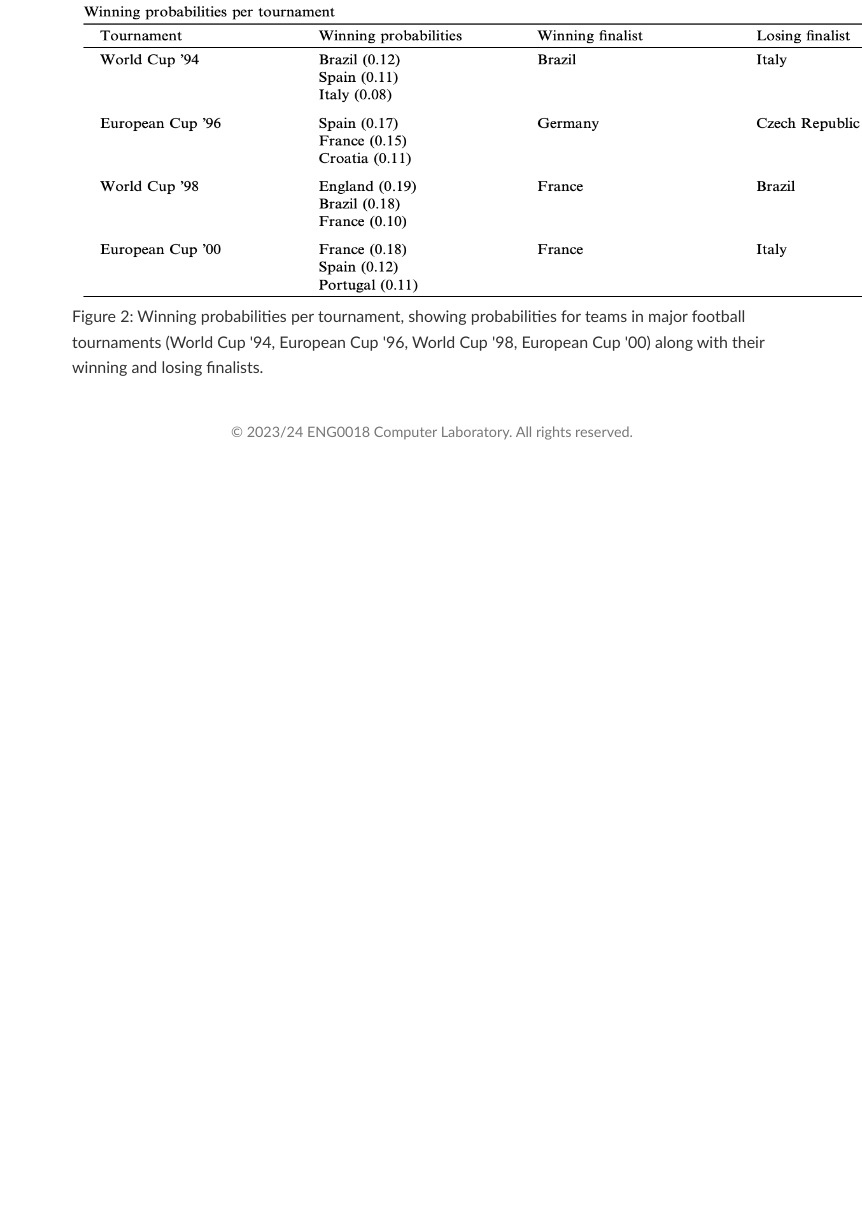
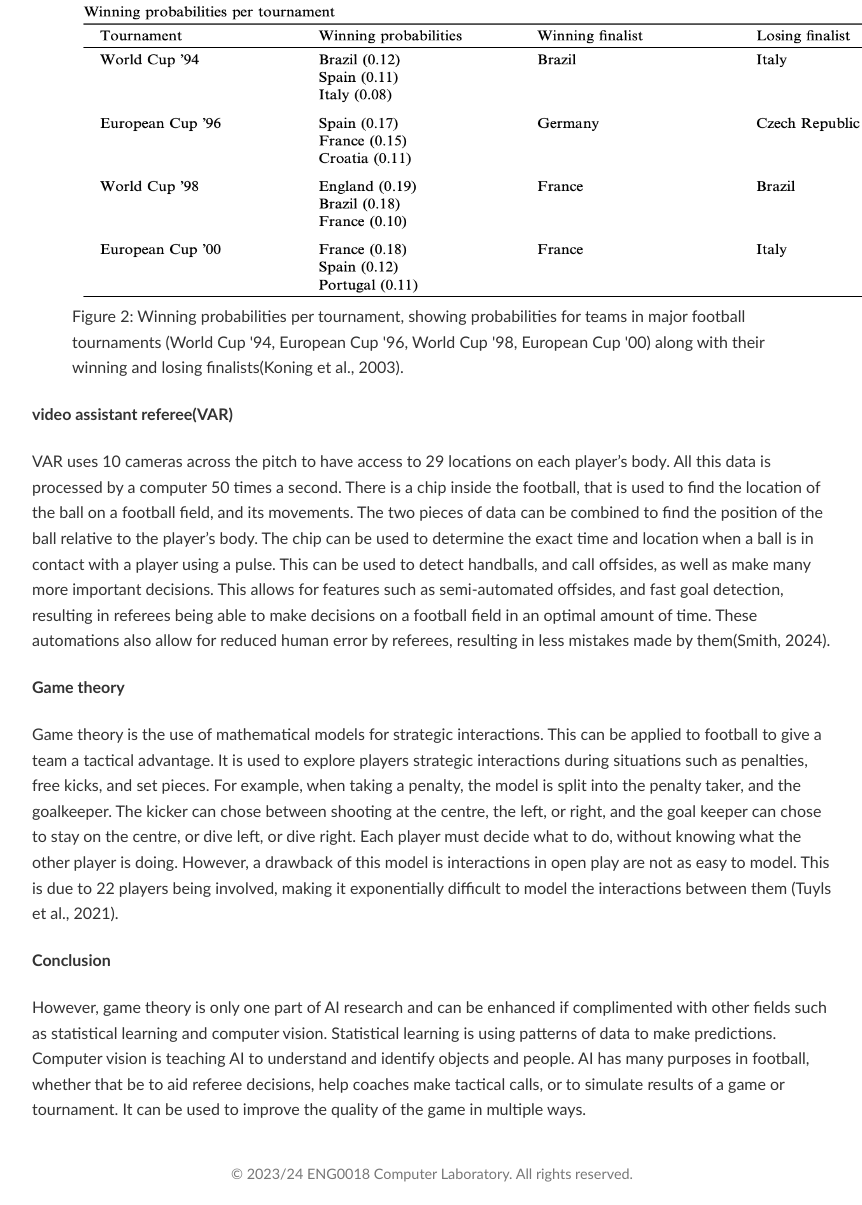
Before and after one commit to FEPSFY6880550/FY6880550, a plain HTML site: page index.html in a window 1280 px wide. Shown: the part 2179-3384 px from the top of the page, without its empty margins (208-1070 px from the left). Before the commit the page ends 2642 px from the top, so only its background shows below. Drawn offline with Linux system fonts and the light colour scheme.

Commit message:
Update index.html

```diff
--- a/index.html
+++ b/index.html
@@ -87,11 +87,23 @@
                 <p>The outcome of a match, let alone a tournament is impossible to guess. However, a calculated prediction can be made based on statistics. The same way win probabilities can be used to predict the outcome of a match, similar methods can be used to predict the outcome of tournaments. One model that can be used is the Dutch Werkgroep Voetbal Statistiek model. The model is based on Poisson parameters. This refers to the probability of a given number of events occurring, independent of each other. This was developed to predict the probability of a national team winning a tournament. This measures the expected number of goals in a completed match. This data is used to predict the likelihood of a team winning a tournament. In an international tournament, some teams may have never played each other, resulting in missing data, which must be considered when using the model. As shown in figure 2, the model is reasonably accurate in its predictions. In 1994, Brazil had the highest win probability, and won, with the other finalists having the third highest win probability. Similar results can be noticed for 1998, and 2000, with 1996 being an outlier of results (Koning et al., 2003). </p>
                 <figure>
                     <img src = "Figure2.png">
-                    <figcaption>Figure 2: Winning probabilities per tournament, showing probabilities for teams in major football tournaments (World Cup '94, European Cup '96, World Cup '98, European Cup '00) along with their winning and losing finalists. </figcaption>
+                    <figcaption>Figure 2: Winning probabilities per tournament, showing probabilities for teams in major football tournaments (World Cup '94, European Cup '96, World Cup '98, European Cup '00) along with their winning and losing finalists(Koning et al., 2003). </figcaption>
                 </figure>
-
+            </div>
+            <div class = "VAR">
+                <h4>video assistant referee(VAR)</h4>
+                <p>VAR uses 10 cameras across the pitch to have access to 29 locations on each player’s body. All this data is processed by a computer 50 times a second. There is a chip inside the football, that is used to find the location of the ball on a football field, and its movements. The two pieces of data can be combined to find the position of the ball relative to the player’s body. The chip can be used to determine the exact time and location when a ball is in contact with a player using a pulse. This can be used to detect handballs, and call offsides, as well as make many more important decisions. This allows for features such as semi-automated offsides, and fast goal detection, resulting in referees being able to make decisions on a football field in an optimal amount of time. These automations also allow for reduced human error by referees, resulting in less mistakes made by them(Smith, 2024).</p>
+            </div>
+            <div class = "GT">
+                <h4>Game theory</h4>
+                <p>Game theory is the use of mathematical models for strategic interactions. This can be applied to football to give a team a tactical advantage. It is used to explore players strategic interactions during situations such as penalties, free kicks, and set pieces. For example, when taking a penalty, the model is split into the penalty taker, and the goalkeeper. The kicker can chose between shooting at the centre, the left, or right, and the goal keeper can chose to stay on the centre, or dive left, or dive right. Each player must decide what to do, without knowing what the other player is doing.  However, a drawback of this model is interactions in open play are not as easy to model. This is due to 22 players being involved, making it exponentially difficult to model the interactions between them (Tuyls et al., 2021).</p>
+            </div>
+            <div class = "conclusion">
+                <h4>Conclusion</h4>
+                <p>However, game theory is only one part of AI research and can be enhanced if complimented with other fields such as statistical learning and computer vision. Statistical learning is using patterns of data to make predictions. Computer vision is teaching AI to understand and identify objects and people. AI has many purposes in football, whether that be to aid referee decisions, help coaches make tactical calls, or to simulate results of a game or tournament. It can be used to improve the quality of the game in multiple ways.</p>
             </div>
         </div>
+
         <footer class="footer">
             &copy; 2023/24 ENG0018 Computer Laboratory. All rights reserved.
         </footer>
```
